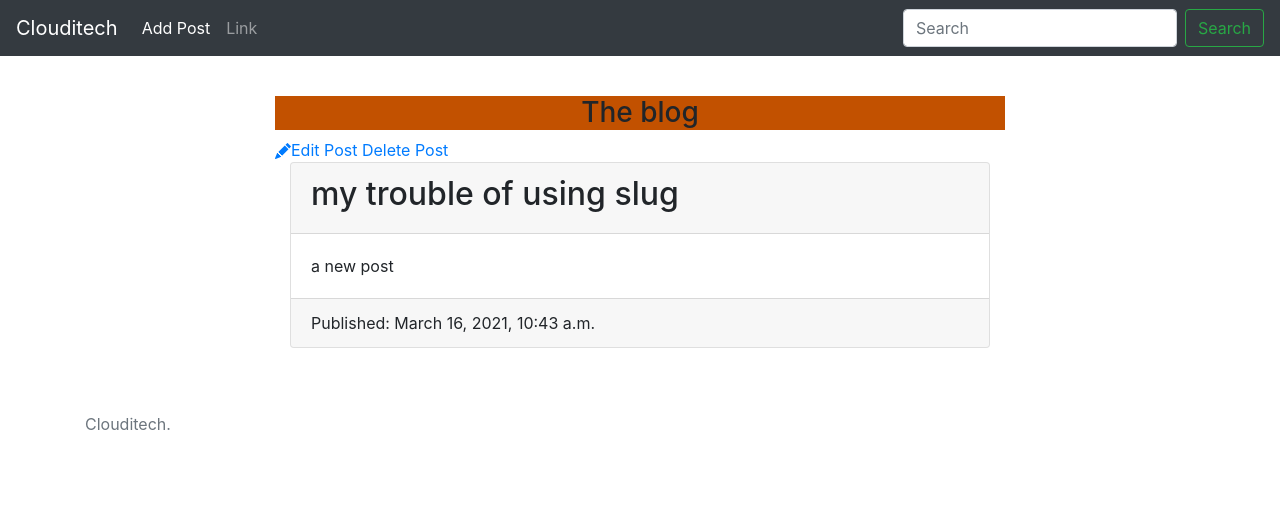
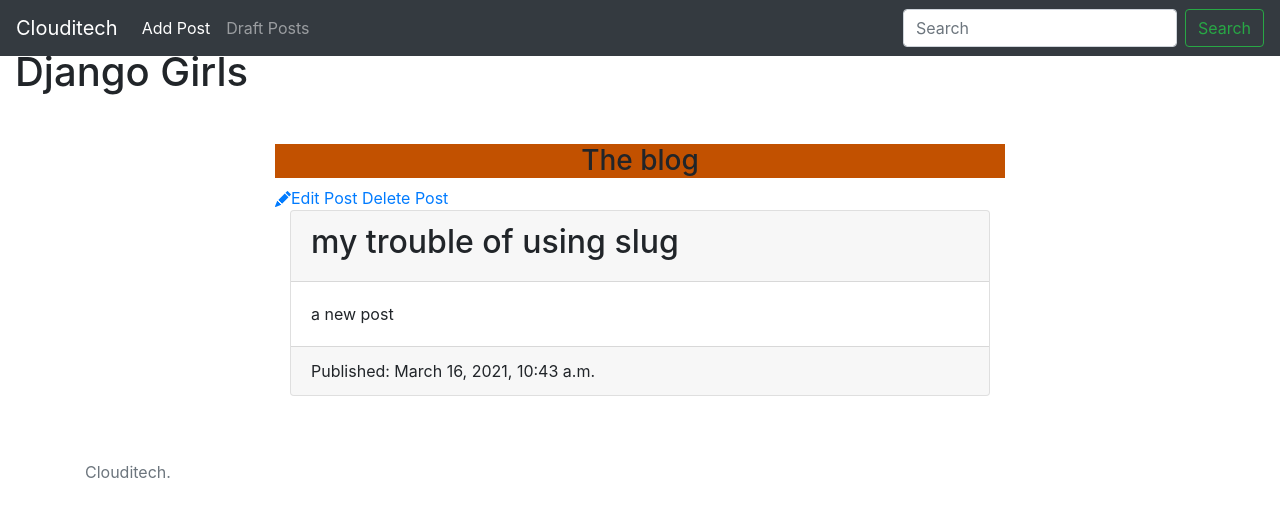
Before and after one commit to sharhan-alhassan/django-girls, a Django app: page /detail/6/ in a window 1280 px wide. Shown: the top 517 px of the page. Run offline with Django 3.2, Linux system fonts and the light colour scheme; a user stored in the database is signed in; data comes from the database, SQL or seed files in the repository; both versions use the stored data as it was before the commit; some libraries are stand-ins or nearby versions.

Commit message:
Added Publish functionality

```diff
--- a/mysite/blog/admin.py
+++ b/mysite/blog/admin.py
@@ -9,5 +9,5 @@ from .models import Post
 # admin.site.register(Post, PostAdmin)
 
 @admin.register(Post)
-class PostAdminn(admin.ModelAdmin):
-    prepopulated_fields = {'slug': ('title',),}
+class PostAdmin(admin.ModelAdmin):
+    pass
--- a/mysite/blog/forms.py
+++ b/mysite/blog/forms.py
@@ -1,9 +1,8 @@
 from django import forms
-from django.db.models import fields
 from . models import Post
 
 class PostForm(forms.ModelForm):
 
     class Meta:
         model = Post
-        fields = ('title', 'text',)
+        exclude = ['author', 'published_date']
--- a/mysite/blog/models.py
+++ b/mysite/blog/models.py
@@ -9,12 +9,13 @@ class Post(models.Model):
     author = models.ForeignKey(settings.AUTH_USER_MODEL, on_delete=models.CASCADE)
     title = models.CharField(max_length=200)
     text = models.TextField()
-    slug = models.SlugField(max_length=150, unique=True, editable=False, blank=True)
+    # slug = models.SlugField(max_length=150, unique=True, editable=False, blank=True)
     created_date = models.DateTimeField(default=timezone.now)
-    published_date = models.DateTimeField()
+    published_date = models.DateTimeField(blank=True, null=True)
 
     def publish(self):
         self.published_date = timezone.now()
+        self.save()
 
     def __str__(self):
         return self.title
@@ -22,7 +23,9 @@ class Post(models.Model):
     def get_absolute_url(self):
         return reverse('blog:detail', args=[str(self.id)])
 
+    '''
     def save(self, *args, **kwargs):
         if not self.slug:
             self.slug = slugify(self.title)
         return super().save(*args, **kwargs)
+    '''
--- a/mysite/blog/templates/blog/base.html
+++ b/mysite/blog/templates/blog/base.html
@@ -18,7 +18,7 @@
 
     {% include 'blog/navbar.html' %}
 
-    <div class="container-fluid">
+    <div class="container-fluid mt-5">
         <div class="row">
             <div class="col">
                 {% block content %}
--- a/mysite/blog/templates/blog/detail.html
+++ b/mysite/blog/templates/blog/detail.html
@@ -25,6 +25,9 @@
                                 <div class="card-body">{{ post.text|linebreaksbr }}</div>
                                 <div class="card-footer">Published: {{ post.published_date }}</div>
                             </div><br><br>
+                        {% else %}
+                            <h2>Post title: {{ post.title }}</h2>
+                            <a href="{% url 'blog:post_publish' pk=post.pk %}" class="btn btn-secondary">Publish</a>
                         {% endif %}
                     </div>
 
--- a/mysite/blog/templates/blog/navbar.html
+++ b/mysite/blog/templates/blog/navbar.html
@@ -11,11 +11,11 @@
         <li class="nav-item active">
           {% if user.is_authenticated %}
             <a class="nav-link" href="{% url 'blog:add' %}">Add Post <span class="sr-only">(current)</span></a>
-          {% endif %}
         </li>
         <li class="nav-item">
-          <a class="nav-link" href="">Link</a>
+          <a href="{% url 'blog:post_draft_list' %}" class="nav-link"><span>Draft Posts</span></a>
         </li>
+        {% endif %}
       </ul>
       <form class="form-inline mt-2 mt-md-0">
         <input class="form-control mr-sm-2" type="text" placeholder="Search" aria-label="Search">
--- a/mysite/blog/urls.py
+++ b/mysite/blog/urls.py
@@ -8,5 +8,8 @@ urlpatterns = [
     path('detail/<int:pk>/', views.detail, name='detail'),
     path('add/', views.add, name='add'),
     path('edit/<int:pk>/', views.edit, name='edit'),
-    path('delete/<int:pk>/', views.delete, name='delete')
+    path('delete/<int:pk>/', views.delete, name='delete'),
+    path('drafts/', views.post_draft_list, name='post_draft_list'),
+    path('detail/<int:pk>/publish', views.post_publish, name='post_publish'),
+    # path('detail/published/<int:pk>/', views.post_published, name='post_published'),
 ]
--- a/mysite/blog/views.py
+++ b/mysite/blog/views.py
@@ -5,6 +5,7 @@ from django.utils import timezone
 from . forms import PostForm
 
 from django.shortcuts import get_object_or_404
+
 # Create your views here.
 
 def index(request):
@@ -21,9 +22,9 @@ def add(request):
         if form.is_valid():
             post = form.save(commit=False)
             post.author = request.user
-            post.published_date = timezone.now()
+            # post.published_date = timezone.now()
             post.save()
-            return redirect('/')
+            return redirect('blog:post_draft_list')
     else:
         form = PostForm()
     return render(request, 'blog/add.html', {'form': form})
@@ -35,7 +36,7 @@ def edit(request, pk):
         if form.is_valid():
             post = form.save(commit=False)
             post.author = request.user
-            post.published_date = timezone.now()
+            # post.published_date = timezone.now()
             post.save()
             return redirect('/', pk=post.pk)
     else:
@@ -49,3 +50,12 @@ def delete(request, pk):
         return redirect('/', pk=post.pk)
 
     return render(request, 'blog/delete.html', {'post': post})
+
+def post_draft_list(request):
+    posts = Post.objects.filter(published_date__isnull=True).order_by('-created_date')
+    return render(request, 'blog/post_draft_list.html', {'posts': posts})
+
+def post_publish(request, pk):
+    post = get_object_or_404(Post, pk=pk)
+    post.publish()
+    return redirect('blog:post_draft_list')
```
Also changed, not shown: mysite/blog/templates/blog/post_draft_list.html (added, +17 -0 lines), README.md, mysite/blog/migrations/0003_auto_20210525_0038.py (added), mysite/blog/migrations/0004_remove_post_slug.py (added), mysite/blog/migrations/0005_auto_20210525_0049.py (added), mysite/db.sqlite3.
